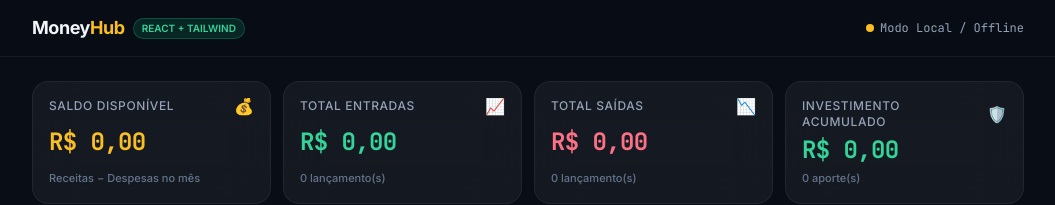
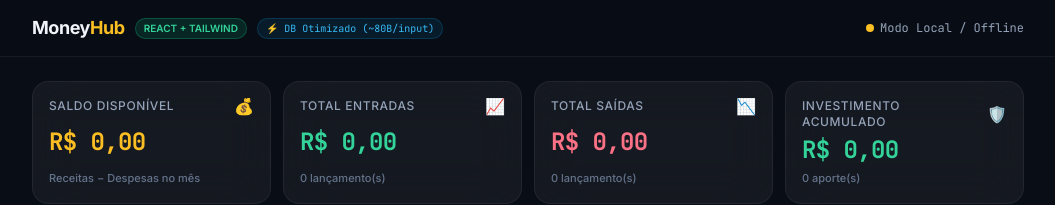
Before and after one commit to joaojorte/MoneyHub, a React (Vite) app: page / in a window 1280 px wide. Shown: the top 205 px of the page, without its empty margins (112-1167 px from the left). Built offline with nearby package versions, Linux system fonts and the light colour scheme; no server answers.

Commit message:
auto-sync: atualizar src/App.jsx

```diff
--- a/src/App.jsx
+++ b/src/App.jsx
@@ -17,7 +17,9 @@ export function App() {
     removeEntrada,
     addSaida,
     removeSaida,
-    usuario
+    usuario,
+    statusSincronizacao,
+    metricasConsumo
   } = useTransactions();
 
   const calc = useFinancialCalculator(entradas, saidas);
@@ -27,20 +29,29 @@ export function App() {
       {/* Top Header */}
       <header className="sticky top-0 z-50 bg-background/80 backdrop-blur-xl border-b border-border-subtle">
         <div className="max-w-5xl mx-auto px-4 h-14 flex items-center justify-between">
-          <div className="flex items-center gap-2">
+          <div className="flex items-center gap-2.5">
             <h1 className="text-base sm:text-lg font-bold tracking-tight">
               Money<span className="text-amber-400">Hub</span>
             </h1>
             <span className="text-[10px] font-semibold uppercase px-2 py-0.5 rounded-full bg-emerald-500/15 text-emerald-400 border border-emerald-500/30">
               React + Tailwind
             </span>
+            <span className="hidden sm:inline-flex items-center text-[10px] font-mono px-2 py-0.5 rounded-full bg-sky-500/10 text-sky-400 border border-sky-500/20">
+              ⚡ DB Otimizado (~80B/input)
+            </span>
           </div>
 
           <div className="flex items-center gap-3 text-xs text-slate-400 font-mono">
             {usuario ? (
               <span className="flex items-center gap-1.5 text-emerald-400">
-                <span className="w-2 h-2 rounded-full bg-emerald-400 animate-pulse" />
+                <span className={`w-2 h-2 rounded-full ${statusSincronizacao === 'salvando' ? 'bg-amber-400 animate-ping' : 'bg-emerald-400 animate-pulse'}`} />
                 <span className="truncate max-w-[120px]">{usuario.email}</span>
+                {statusSincronizacao === 'salvando' && (
+                  <span className="text-[10px] text-amber-400 animate-pulse hidden sm:inline">(salvando...)</span>
+                )}
+                {statusSincronizacao === 'salvo' && (
+                  <span className="text-[10px] text-emerald-400 hidden sm:inline">✓</span>
+                )}
               </span>
             ) : (
               <span className="flex items-center gap-1.5 text-slate-400">
```
